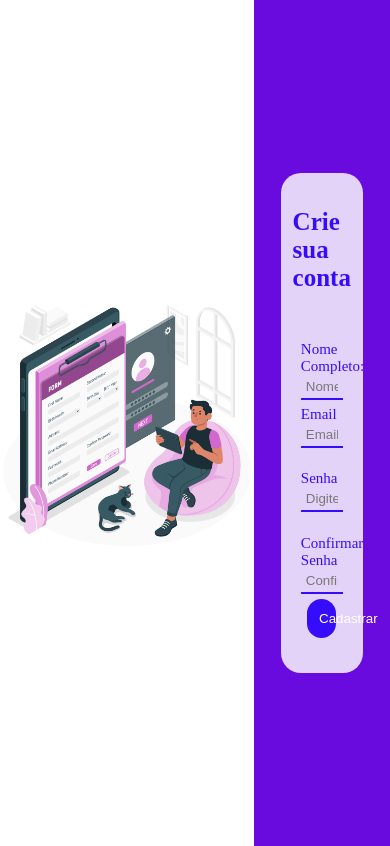
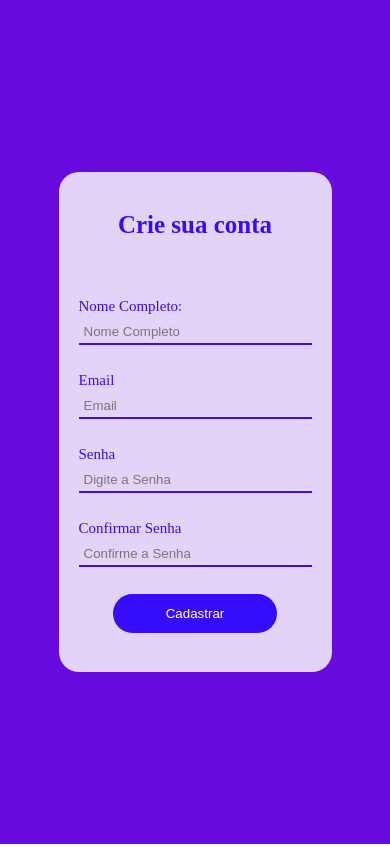
Before and after one commit to gabrielssconceicao/Form-Validator, a plain HTML site: page index.html in a window 390 px wide. Drawn offline with Linux system fonts and the light colour scheme.

Commit message:
css part.2 mobile

```diff
--- a/src/styles/index.css
+++ b/src/styles/index.css
@@ -23,7 +23,7 @@ img {
   object-fit: contain;
 }
 form {
-  width: 35%;
+  width: 45%;
   background-color: #690BDE;
   display: inline-flex;
   justify-content: center;
@@ -34,7 +34,7 @@ form .form-body {
   color: #350DFA;
   border-radius: 2rem;
   padding: 20px;
-  max-width: 60%;
+  max-width: 70%;
   height: 500px;
   display: flex;
   flex-direction: column;
@@ -93,3 +93,26 @@ form button:hover {
 .label-input input::placeholder {
   color: #777;
 }
+
+@media (max-width: 768px) {
+
+
+  main {
+    display: block;
+  }
+  div {
+    display: none;
+  }
+
+  form {
+    width: 100vw;
+    height: 100vh;
+  }
+}
+
+@media(max-width: 425px) {
+  .label-input span {
+    display: inline-block;
+    margin-bottom: 5px;
+  }
+}
```
